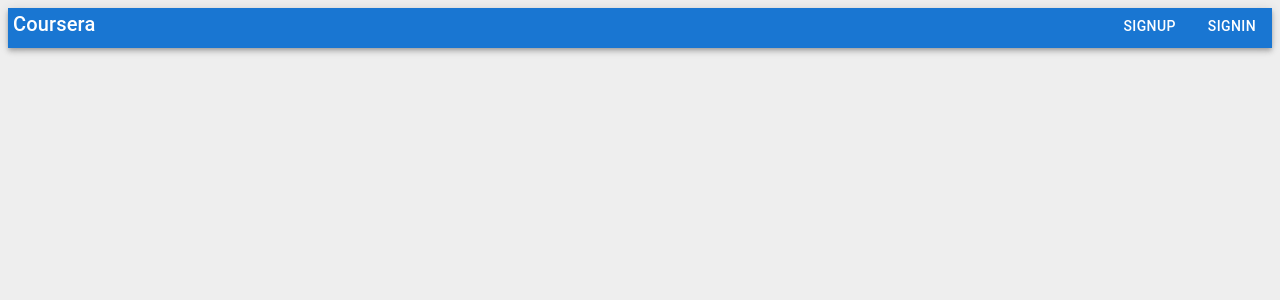
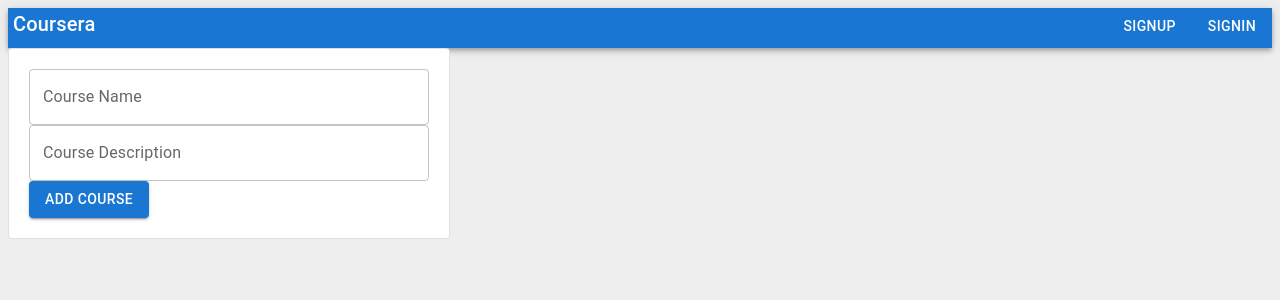
Before and after one commit to ShashwatPS/Course-Selling-App, a React (Vite) app in the folder Frontend Course-Todo-App/: page /addcourse in a window 1280 px wide. Shown: the top 300 px of the page. Built offline with nearby package versions, Linux system fonts and the light colour scheme.

Commit message:
Added a Card in AddCourse.jsx and fixed a bug in main.jsx

```diff
--- a/Frontend Course-Todo-App/src/AddCourse.jsx
+++ b/Frontend Course-Todo-App/src/AddCourse.jsx
@@ -1,9 +1,10 @@
-import {TextField} from "@mui/material";
+import {Card, TextField} from "@mui/material";
 import Button from "@mui/material/Button";
 
 function AddCourse(){
     return(
         <div>
+            <Card variant="outlined" style={{width: 400,padding: 20}}>
             <TextField
                 onChange={()=>{
                 }}
@@ -16,6 +17,7 @@
                 onClick={()=>{
                 }}
                 variant="contained">Add Course</Button>
+            </Card>
         </div>
     )
  }
--- a/Frontend Course-Todo-App/src/App.jsx
+++ b/Frontend Course-Todo-App/src/App.jsx
@@ -11,7 +11,7 @@
             <Routes>
                 <Route path="/signup" element={<Signup />} />
                 <Route path="/signin" element={<SignIn />} />
-                <Route path="/addcourse" elemnt={<AddCourse />}/>
+                <Route path="/addcourse" element={<AddCourse />}/>
             </Routes>
         </Router>
     </>
```
